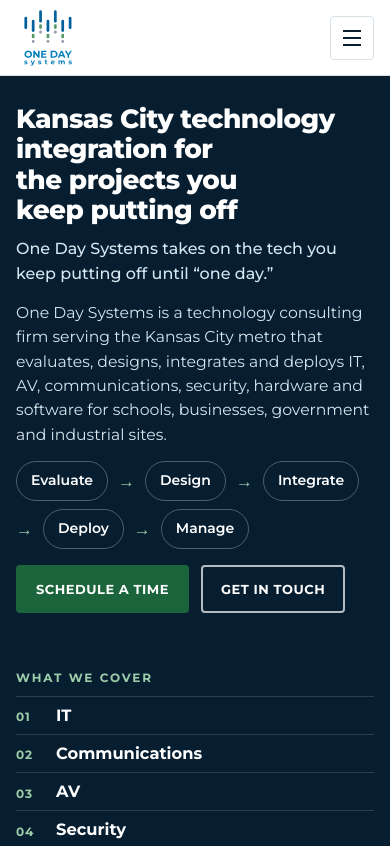
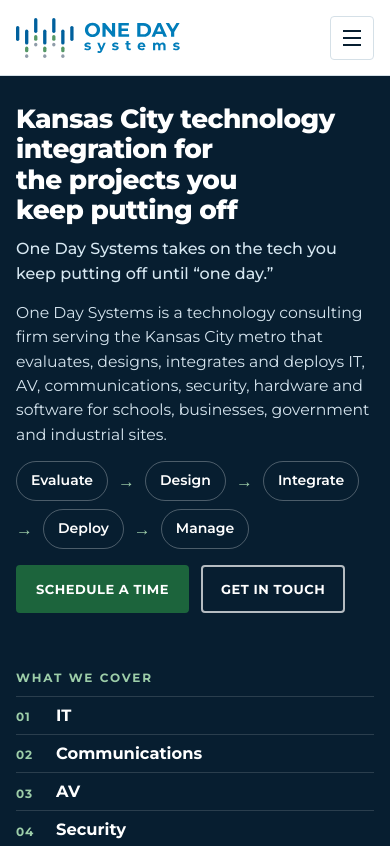
Before and after one commit to state34/oneday-systems-site, a website: page index.html in a window 390 px wide. Shown: the top 846 px of the page. Drawn offline with Linux system fonts and the light colour scheme.

Commit message:
Use the horizontal lockup in the site header (#6)
Keep the stacked mark in the footer. Size the header logo at 52px, and 40px below 640px.

```diff
--- a/index.html
+++ b/index.html
@@ -106,7 +106,7 @@
 <a class="skip" href="#main">Skip to content</a>
 <header class="site-header">
   <div class="header-inner">
-    <a href="/" aria-label="One Day Systems, home"><img class="logo" src="/assets/brand/OneDaySystemsColor.svg" alt="One Day Systems" /></a>
+    <a href="/" aria-label="One Day Systems, home"><img class="logo" src="/assets/brand/OneDaySystemsHorizontal.svg" alt="One Day Systems" /></a>
     <button class="nav-toggle" type="button" data-nav-toggle aria-expanded="false" aria-controls="site-nav">
       <span class="sr-only">Menu</span>
       <span></span><span></span><span></span>
--- a/styles.css
+++ b/styles.css
@@ -71,7 +71,7 @@
   justify-content: space-between;
   gap: 20px;
 }
-.logo { height: 104px; width: auto; }
+.logo { height: 52px; width: auto; }
 .foot-logo { height: 132px; width: auto; margin: 0 0 12px; }
 .nav-toggle {
   display: none;
@@ -682,7 +682,6 @@
   .principle { grid-template-columns: 1fr; gap: 6px; }
   .section { padding: 56px 0; }
   .nav-toggle { display: inline-flex; }
-  .logo { height: 72px; }
   .foot-logo { height: 112px; }
   .site-nav {
     display: none;
@@ -712,7 +711,7 @@
   :root { --header: 76px; }
   .wrap, .wrap-s, .header-inner { width: min(var(--max), calc(100% - 32px)); }
   .process, .cards, .cards.three, .callout { grid-template-columns: 1fr; }
-  .logo { height: 64px; }
+  .logo { height: 40px; width: auto; }
   .hero h1 { max-width: none; }
 }
 
```
Also changed, not shown: 404.html (+1 -1 lines), about/index.html (+1 -1 lines), brands/index.html (+1 -1 lines), contact/index.html (+1 -1 lines), how-we-work/index.html (+1 -1 lines), privacy/index.html (+1 -1 lines), services/av/index.html (+1 -1 lines), services/communications/index.html (+1 -1 lines), services/hardware/index.html (+1 -1 lines), services/index.html (+1 -1 lines), services/it/index.html (+1 -1 lines), services/security/index.html (+1 -1 lines), services/software/index.html (+1 -1 lines), terms/index.html (+1 -1 lines), 1 more files.
